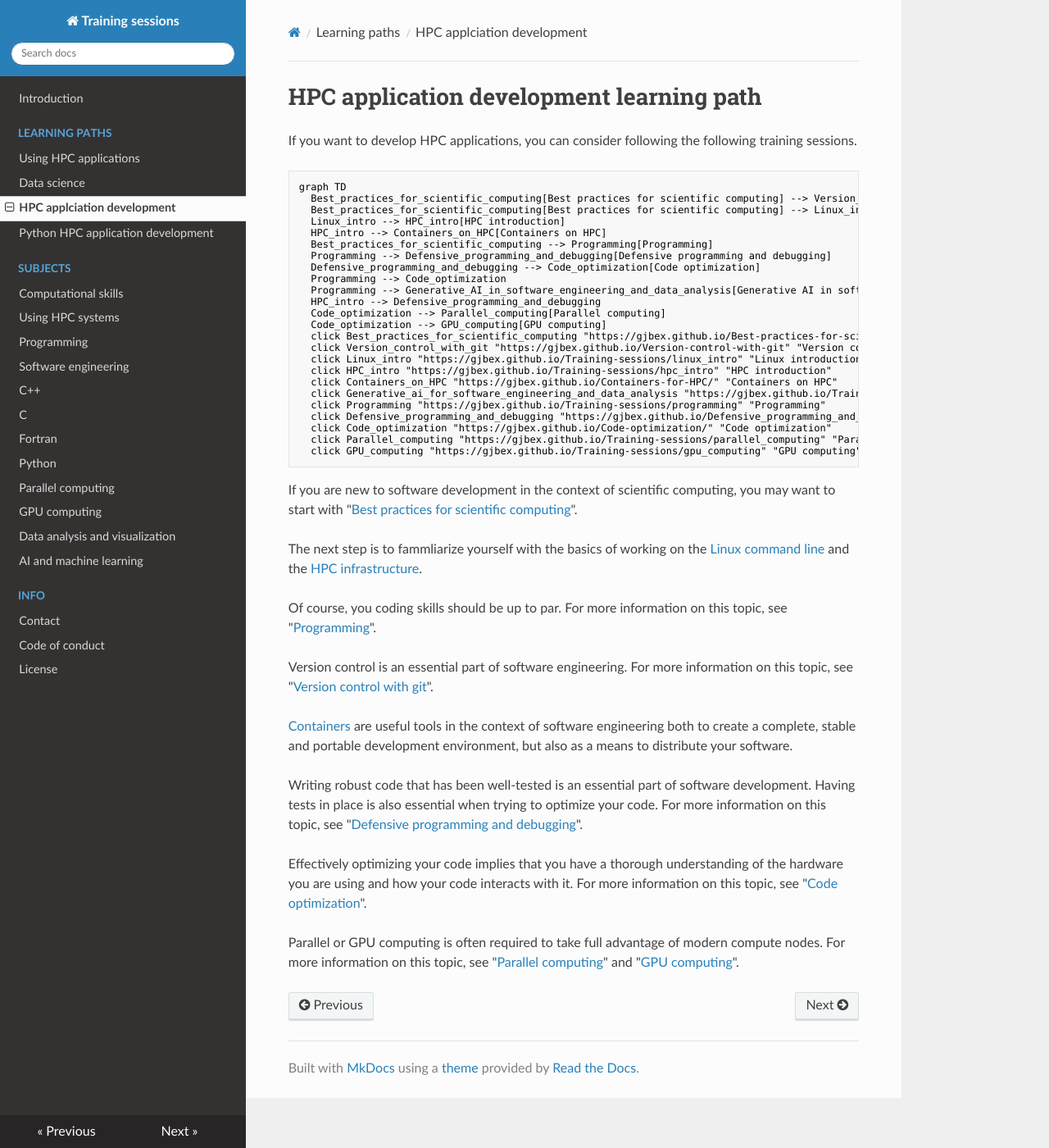
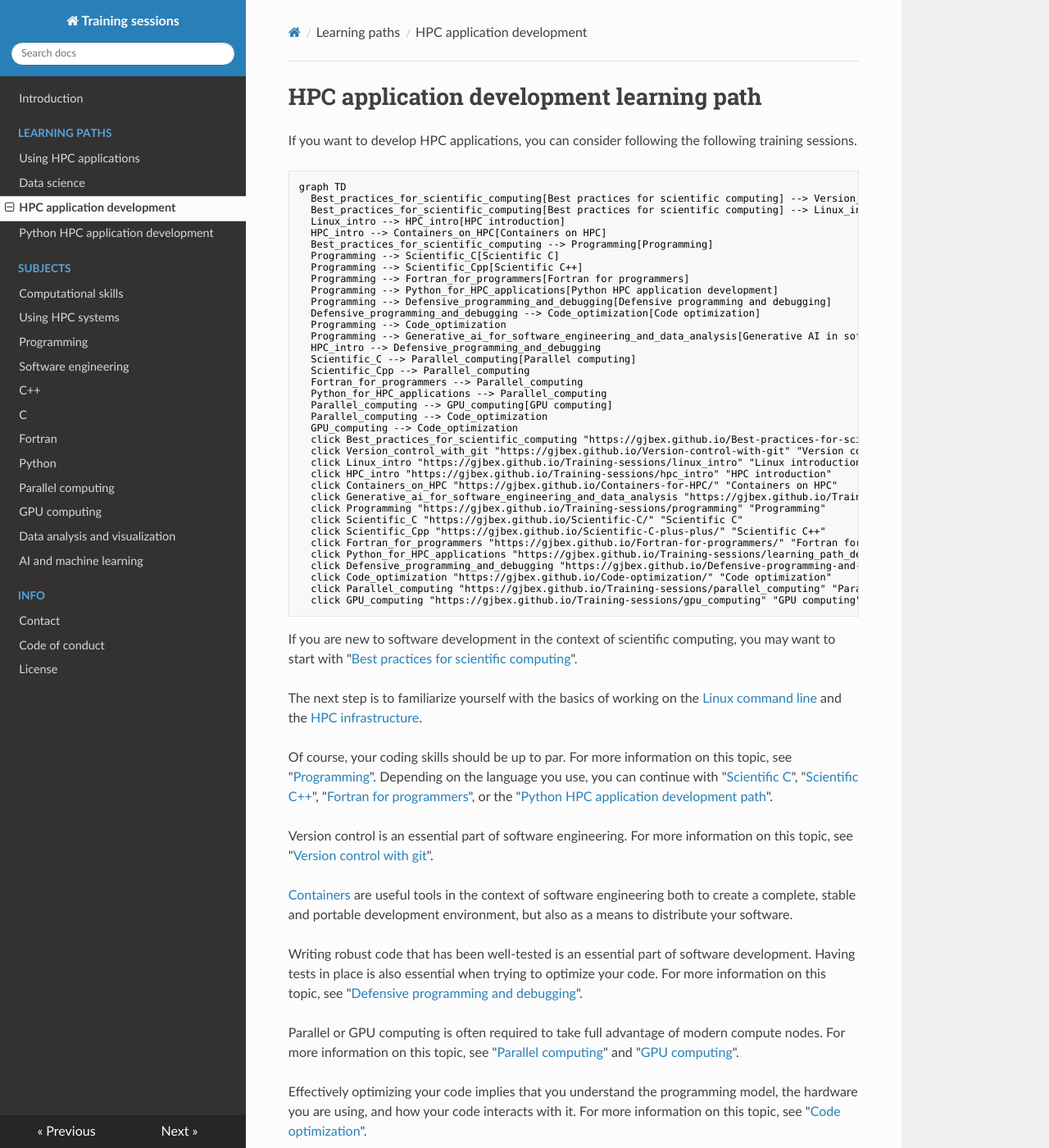
Before and after one commit to gjbex/Training-sessions, an MkDocs documentation site: the page built from docs/learning_path_hpc_application_development.md, in a window 1280 px wide and 1400 px high. Shown: the whole window at 82% size. Built offline with MkDocs 1.6.1, drawn with Linux system fonts in a browser that asks for light colours; nearby versions of some CDN libraries.

Commit message:
Fix inconsistencies

```diff
--- a/docs/learning_path_hpc_application_development.md
+++ b/docs/learning_path_hpc_application_development.md
@@ -11,13 +11,22 @@ graph TD
   Linux_intro --> HPC_intro[HPC introduction]
   HPC_intro --> Containers_on_HPC[Containers on HPC]
   Best_practices_for_scientific_computing --> Programming[Programming]
+  Programming --> Scientific_C[Scientific C]
+  Programming --> Scientific_Cpp[Scientific C++]
+  Programming --> Fortran_for_programmers[Fortran for programmers]
+  Programming --> Python_for_HPC_applications[Python HPC application development]
   Programming --> Defensive_programming_and_debugging[Defensive programming and debugging]
   Defensive_programming_and_debugging --> Code_optimization[Code optimization]
   Programming --> Code_optimization
-  Programming --> Generative_AI_in_software_engineering_and_data_analysis[Generative AI in software\nengineering and data analysis]
+  Programming --> Generative_ai_for_software_engineering_and_data_analysis[Generative AI in software\nengineering and data analysis]
   HPC_intro --> Defensive_programming_and_debugging
-  Code_optimization --> Parallel_computing[Parallel computing]
-  Code_optimization --> GPU_computing[GPU computing]
+  Scientific_C --> Parallel_computing[Parallel computing]
+  Scientific_Cpp --> Parallel_computing
+  Fortran_for_programmers --> Parallel_computing
+  Python_for_HPC_applications --> Parallel_computing
+  Parallel_computing --> GPU_computing[GPU computing]
+  Parallel_computing --> Code_optimization
+  GPU_computing --> Code_optimization
   click Best_practices_for_scientific_computing "https://gjbex.github.io/Best-practices-for-scientific-computing/" "Best practices for scientific computing"
   click Version_control_with_git "https://gjbex.github.io/Version-control-with-git" "Version control with Git"
   click Linux_intro "https://gjbex.github.io/Training-sessions/linux_intro" "Linux introduction"
@@ -25,7 +34,11 @@ graph TD
   click Containers_on_HPC "https://gjbex.github.io/Containers-for-HPC/" "Containers on HPC"
   click Generative_ai_for_software_engineering_and_data_analysis "https://gjbex.github.io/Training-sessions/generative_ai_for_software_engineering_and_data_analysis" "Generative AI in software\nengineering and data analysis"
   click Programming "https://gjbex.github.io/Training-sessions/programming" "Programming"
-  click Defensive_programming_and_debugging "https://gjbex.github.io/Defensive_programming_and_debugging/" "Defensive programming and debugging"
+  click Scientific_C "https://gjbex.github.io/Scientific-C/" "Scientific C"
+  click Scientific_Cpp "https://gjbex.github.io/Scientific-C-plus-plus/" "Scientific C++"
+  click Fortran_for_programmers "https://gjbex.github.io/Fortran-for-programmers/" "Fortran for programmers"
+  click Python_for_HPC_applications "https://gjbex.github.io/Training-sessions/learning_path_developing_python_hpc_applications" "Python HPC application development"
+  click Defensive_programming_and_debugging "https://gjbex.github.io/Defensive-programming-and-debugging/" "Defensive programming and debugging"
   click Code_optimization "https://gjbex.github.io/Code-optimization/" "Code optimization"
   click Parallel_computing "https://gjbex.github.io/Training-sessions/parallel_computing" "Parallel computing"
   click GPU_computing "https://gjbex.github.io/Training-sessions/gpu_computing" "GPU computing"
@@ -35,12 +48,17 @@ If you are new to software development in the context of scientific computing,
 you may want to start with "[Best practices for scientific
 computing](best_practices_for_scientific_computing.md)".
 
-The next step is to fammliarize yourself with the basics of working on the
+The next step is to familiarize yourself with the basics of working on the
 [Linux command line](https://gjbex.github.io/Training-sessions/linux_intro) and
 the [HPC infrastructure](https://gjbex.github.io/Training-sessions/hpc_intro).
 
-Of course, you coding skills should be up to par.  For more information on this
-topic, see "[Programming](programming.md)".
+Of course, your coding skills should be up to par.  For more information on
+this topic, see "[Programming](programming.md)".  Depending on the language you
+use, you can continue with "[Scientific C](https://gjbex.github.io/Scientific-C/)",
+"[Scientific C++](https://gjbex.github.io/Scientific-C-plus-plus/)",
+"[Fortran for programmers](https://gjbex.github.io/Fortran-for-programmers/)",
+or the "[Python HPC application development
+path](learning_path_developing_python_hpc_applications.md)".
 
 Version control is an essential part of software engineering.  For more
 information on this topic, see "[Version control with
@@ -54,13 +72,13 @@ software.
 Writing robust code that has been well-tested is an essential part of software
 development.  Having tests in place is also essential when trying to optimize
 your code.  For more information on this topic, see "[Defensive programming and
-debugging](https://gjbex.github.io/Defensive_programming_and_debugging)".
-
-Effectively optimizing your code implies that you have a thorough understanding
-of the hardware you are using and how your code interacts with it.  For more
-information on this topic, see "[Code
-optimization](https://gjbex.github.io/Code-optimization)".
+debugging](https://gjbex.github.io/Defensive-programming-and-debugging)".
 
 Parallel or GPU computing is often required to take full advantage of modern
 compute nodes.  For more information on this topic, see "[Parallel
 computing](parallel_computing.md)" and "[GPU computing](gpu_computing.md)".
+
+Effectively optimizing your code implies that you understand the programming
+model, the hardware you are using, and how your code interacts with it.  For
+more information on this topic, see "[Code
+optimization](https://gjbex.github.io/Code-optimization)".
--- a/mkdocs.yml
+++ b/mkdocs.yml
@@ -6,7 +6,7 @@ nav:
 - Learning paths:
   - Using HPC applications: 'learning_path_using_hpc_applications.md'
   - Data science: 'learning_path_data_science.md'
-  - HPC applciation development: 'learning_path_hpc_application_development.md'
+  - HPC application development: 'learning_path_hpc_application_development.md'
   - Python HPC application development: 'learning_path_developing_python_hpc_applications.md'
 - Subjects:
   - Computational skills: 'computational_skills.md'
```
Also changed, not shown: docs/learning_path_data_science.md (+10 -9 lines), docs/learning_path_developing_python_hpc_applications.md (+8 -6 lines), docs/learning_path_using_hpc_applications.md (+12 -5 lines).
